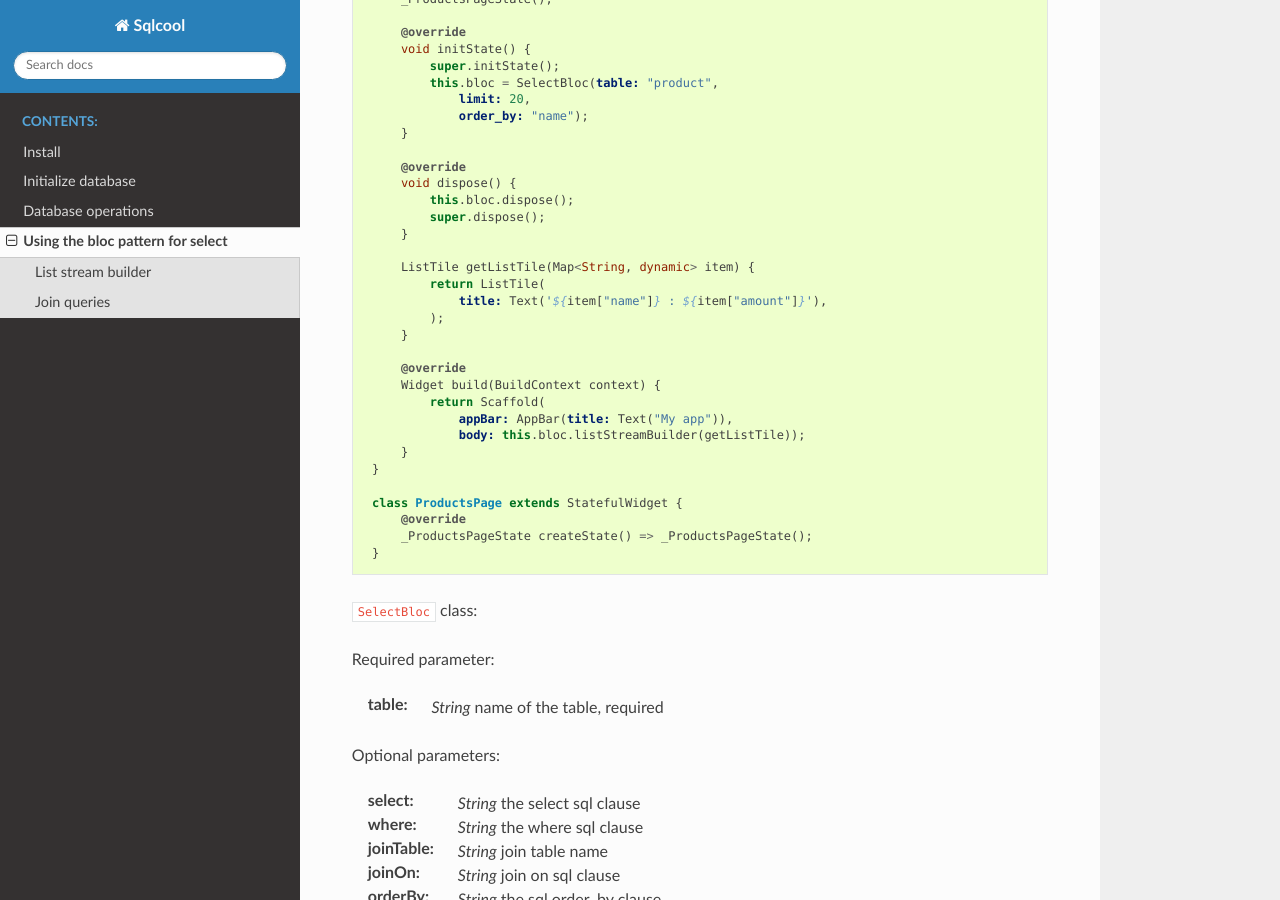
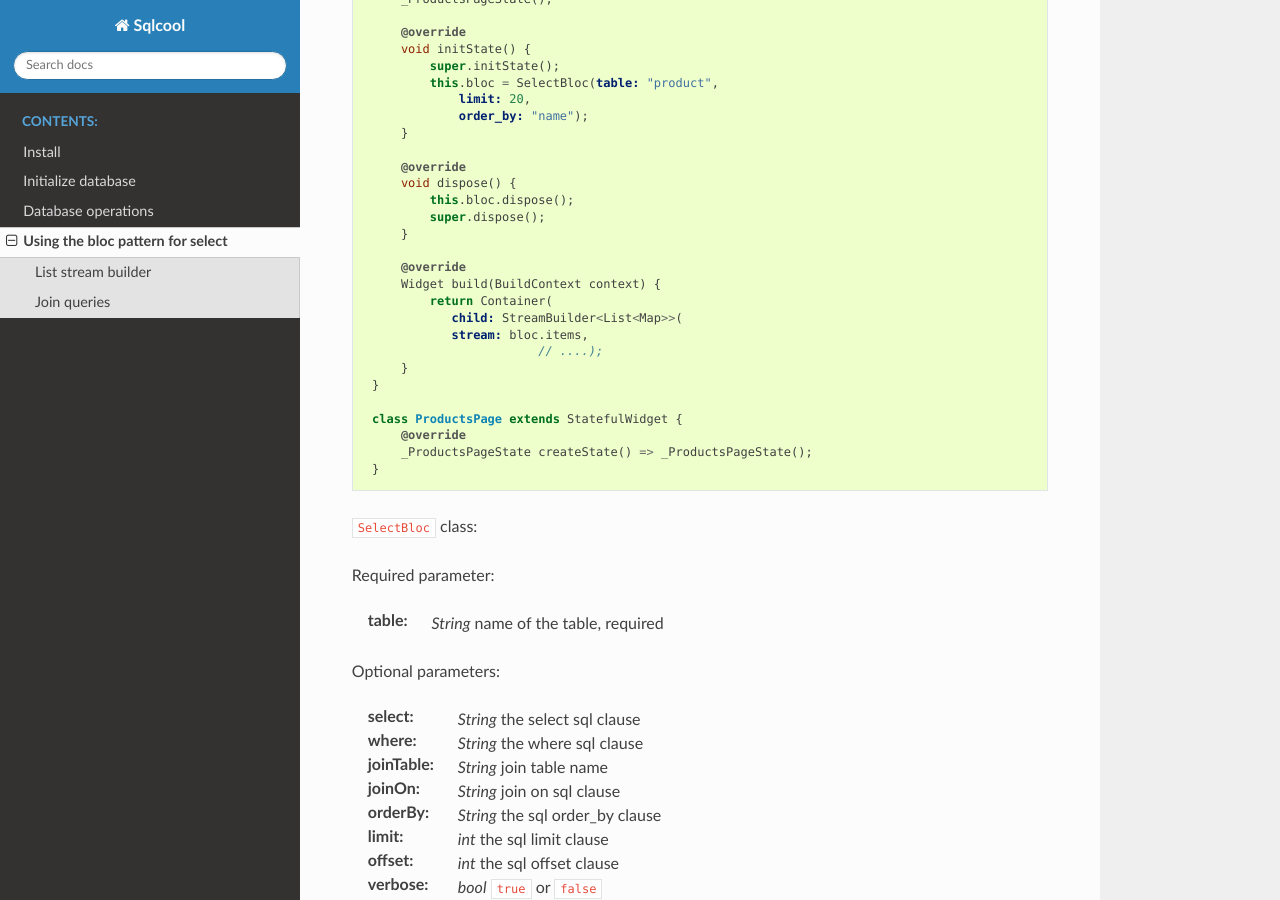
Before and after one commit to synw/sqlcool, a Sphinx documentation site: the page built from docs/bloc.rst, in a window 1280 px wide and 900 px high, scrolled down 387 px. Built offline with Sphinx 7.4.7 and the Read the Docs theme 2.0.0, drawn with Linux system fonts in a browser that asks for light colours.

Commit message:
Fix in select bloc doc

```diff
--- a/docs/bloc.rst
+++ b/docs/bloc.rst
@@ -32,17 +32,12 @@
             super.dispose();
         }
 
-        ListTile getListTile(Map<String, dynamic> item) {
-            return ListTile(
-                title: Text('${item["name"]} : ${item["amount"]}'),
-            );
-        }
-
         @override
         Widget build(BuildContext context) {
-            return Scaffold(
-                appBar: AppBar(title: Text("My app")),
-                body: this.bloc.listStreamBuilder(getListTile));
+            return Container(
+               child: StreamBuilder<List<Map>>(
+               stream: bloc.items,
+			   // ....);
         }
     }
 
```
